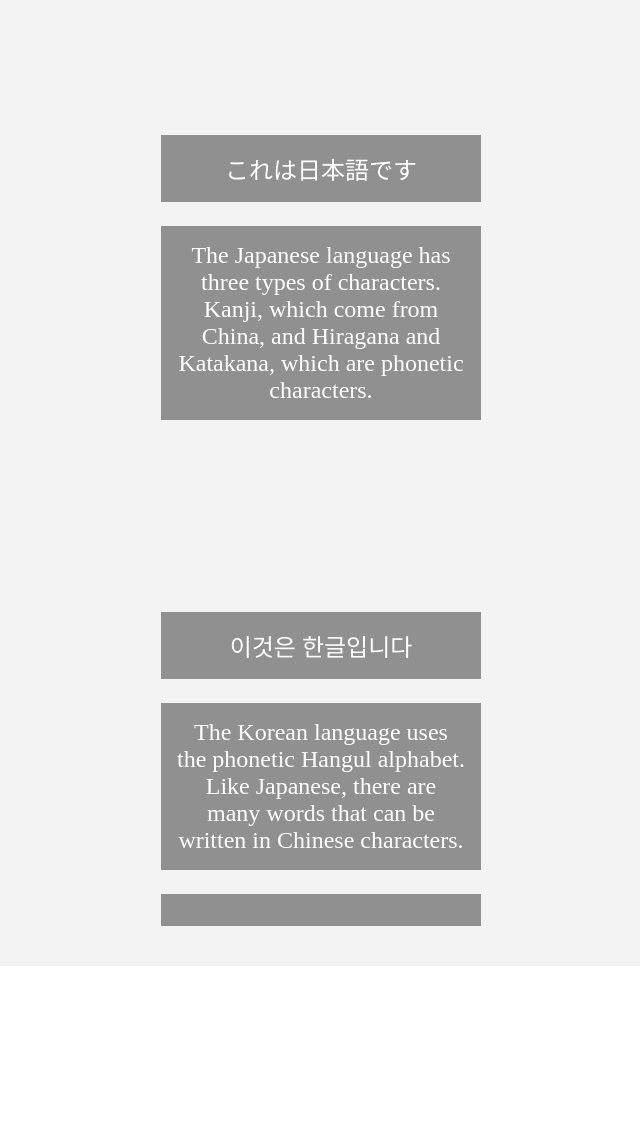
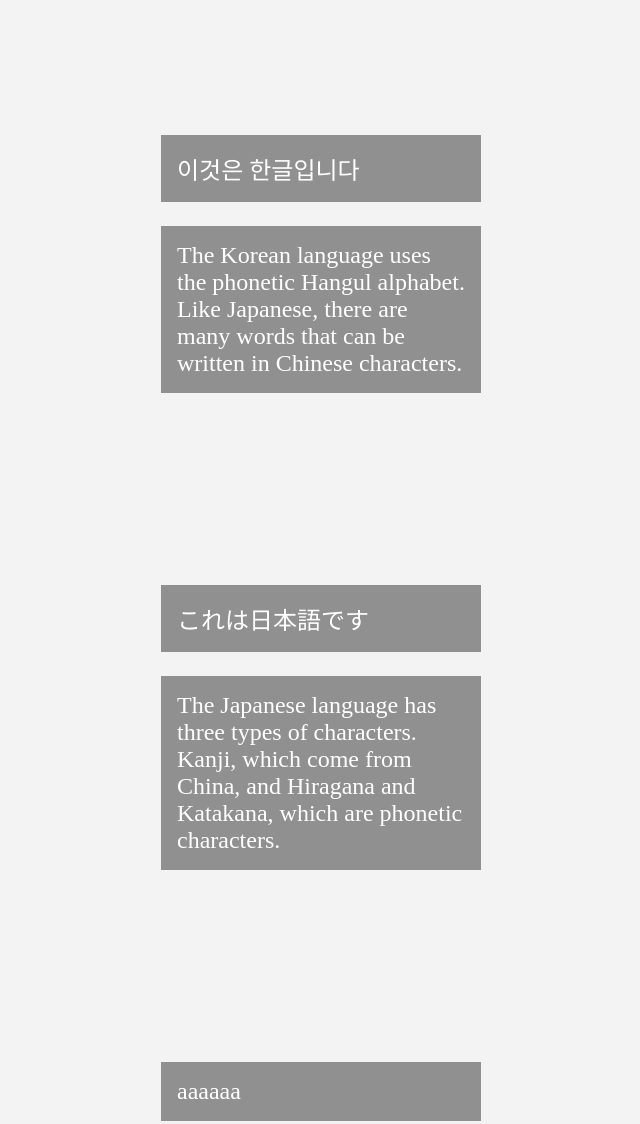
Before and after one commit to sho-miyasaka/scrollama-homework, a plain HTML site: page index.html in a window 1280 px wide. Shown: the part 1560-2684 px from the top of the page, without its empty margins (319-959 px from the left). Before the commit the page ends 2534 px from the top, so only its background shows below. Drawn offline with nearby package versions, Linux system fonts and the light colour scheme; a script that the page names is missing.

Commit message:
Update index.html

```diff
--- a/index.html
+++ b/index.html
@@ -62,7 +62,7 @@
         color: #3b3b3b;
       }
       .step p {
-        text-align: center;
+        text-align: left;
         padding: 1rem;
         font-size: 1.5rem;
         background-color: #3b3b3b88;
@@ -103,15 +103,19 @@
             <p>這是繁體中文</p>
             <p>People in Hong Kong and Taiwan use traditional Chinese characters. These have more strokes than simplified characters. We can find these in New York City's Chinatown as well.</p>
           </div>
-          <div class="step" data-step="3" data-color="grey" data-image="url('images/aerial-view-tokyo-cityscape-with-fuji-mountain-japan.jpg')">
+
+          <div class="step" data-step="3" data-color="white" data-image="url('images/downtown-cityscape-night-seoul-south-korea.jpg')">
+            <p>이것은 한글입니다</p>
+            <p>The Korean language uses the phonetic Hangul alphabet. Like Japanese, there are many words that can be written in Chinese characters.</p>
+          </div>
+
+          <div class="step" data-step="4" data-color="grey" data-image="url('images/aerial-view-tokyo-cityscape-with-fuji-mountain-japan.jpg')">
             <p>これは日本語です</p>
             <p>The Japanese language has three types of characters. Kanji, which come from China, and Hiragana and Katakana, which are phonetic characters.</p>
           </div>
-          <div class="step" data-step="4" data-color="white" data-image="url('images/downtown-cityscape-night-seoul-south-korea.jpg')">
-            <p>이것은 한글입니다</p>
-            <p>The Korean language uses the phonetic Hangul alphabet. Like Japanese, there are many words that can be written in Chinese characters.</p>
+
           <div class="step" data-step="5" data-color="white" data-image="url('images/wat-arun-temple-twilight-bangkok-thailand.jpg')">
-            <p></p>
+            <p>aaaaaa</p>
           </div>
         </article>
       </section>
```
